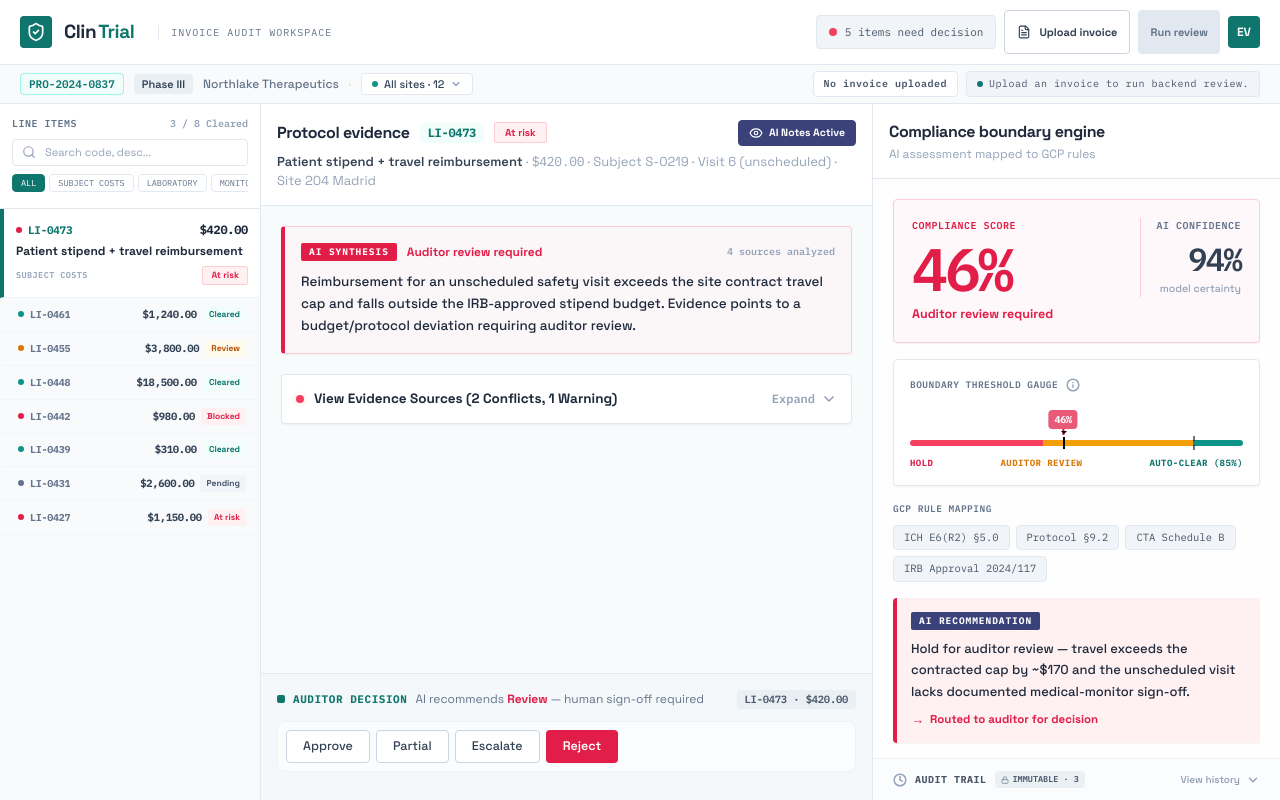
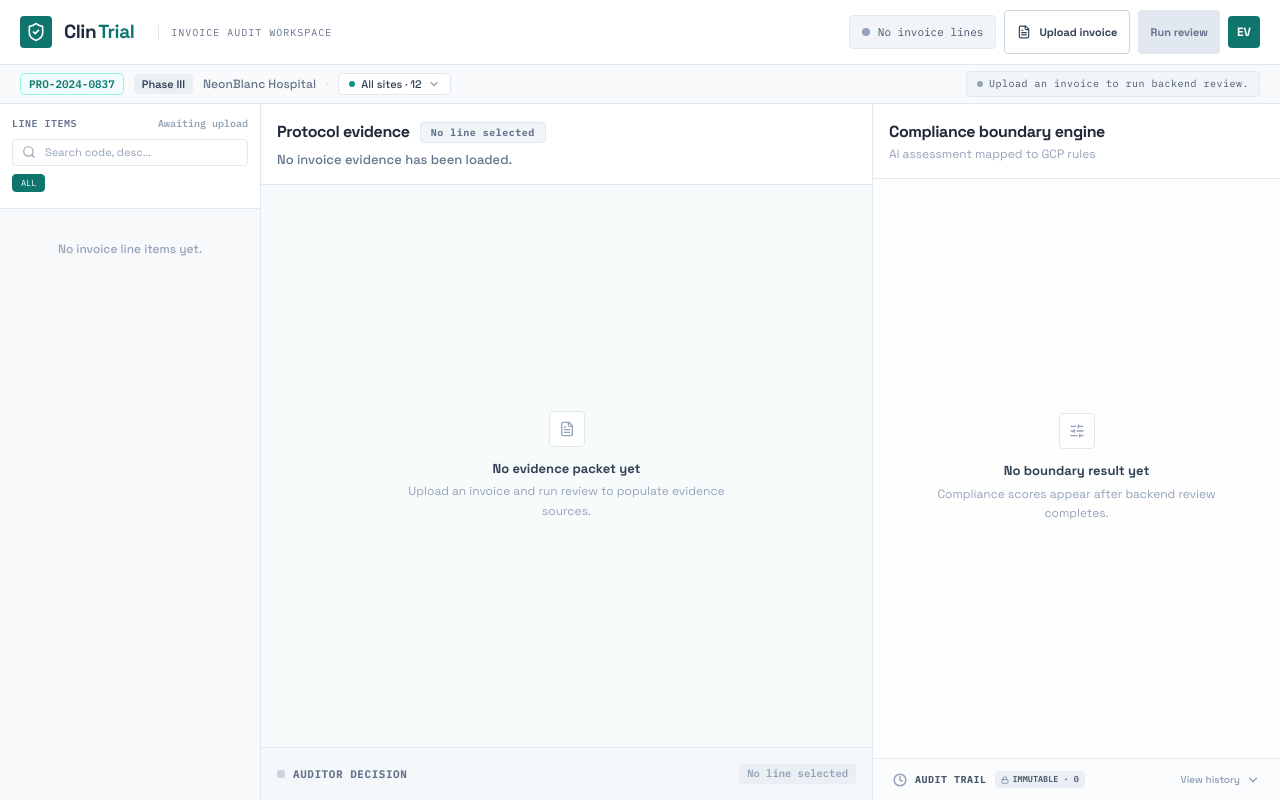
Before and after one commit to IvanMiao/Raise-Hackathon-Clintrial, a Next.js app: page / in a window 1280 px wide. Built offline with nearby package versions, Linux system fonts and the light colour scheme.

Commit message:
fix: simplify workspace empty and trace states

```diff
--- a/app/ClinTrialWorkspace.tsx
+++ b/app/ClinTrialWorkspace.tsx
@@ -24,15 +24,11 @@ import {
   Bookmark,
   Clock
 } from 'lucide-react';
-import { INITIAL_ITEMS, INITIAL_TRAIL } from './trialData';
 import type { AuditTrailEntry, EvidenceItem, TrialItem } from './trialTypes';
 import type {
   AgentEvent,
   AgentReviewMode,
   AgentReviewResult,
-  AgentTracePhase,
-  AgentTraceStatus,
-  AgentTraceUpdate,
   BoundaryRecommendation,
   EvidenceCard,
   EvidenceSource,
@@ -64,63 +60,6 @@ const agentStatusStyles: Record<AgentRunStatus, string> = {
   failed: 'text-rose-600 bg-rose-50 border-rose-200',
 };
 
-const agentTracePhaseOrder: AgentTracePhase[] = [
-  'upload',
-  'extraction',
-  'planning',
-  'search',
-  'ranking',
-  'evaluation',
-];
-
-const agentTracePhaseDefaults: Record<
-  AgentTracePhase,
-  { title: string; headline: string }
-> = {
-  upload: {
-    title: 'Upload',
-    headline: 'Waiting for invoice handoff.',
-  },
-  extraction: {
-    title: 'Extract',
-    headline: 'Waiting to read line items.',
-  },
-  planning: {
-    title: 'Plan',
-    headline: 'Waiting to plan evidence searches.',
-  },
-  search: {
-    title: 'Search',
-    headline: 'Waiting for read-only evidence tools.',
-  },
-  ranking: {
-    title: 'Rank',
-    headline: 'Waiting to rank evidence.',
-  },
-  evaluation: {
-    title: 'Evaluate',
-    headline: 'Waiting for boundary checks.',
-  },
-  summary: {
-    title: 'Summary',
-    headline: 'Waiting to draft reviewer summary.',
-  },
-};
-
-const agentTraceStatusStyles: Record<AgentTraceStatus, string> = {
-  queued: 'border-slate-200 bg-white text-slate-500',
-  running: 'agent-step-thinking border-blue-300 bg-blue-50 text-blue-900 shadow-sm',
-  done: 'border-teal-200 bg-teal-50 text-teal-800',
-  failed: 'border-rose-200 bg-rose-50 text-rose-800',
-};
-
-const agentTraceDotStyles: Record<AgentTraceStatus, string> = {
-  queued: 'bg-slate-300',
-  running: 'bg-blue-500 animate-pulse',
-  done: 'bg-teal-600',
-  failed: 'bg-rose-500',
-};
-
 const evidenceVerdictPriority: Record<EvidenceItem['verdict'], number> = {
   conflict: 0,
   warn: 1,
@@ -225,29 +164,6 @@ function evidenceReference(evidence: EvidenceCard): string {
 
 function staggerDelay(index: number): string {
   return `${Math.min(index * 45, 270)}ms`;
-}
-
-function traceProgressLabel(progress: AgentTraceUpdate['progress']): string | null {
-  if (!progress || progress.total <= 0) {
-    return null;
-  }
-
-  return `${progress.done}/${progress.total}`;
-}
-
-function agentTraceStepView(
-  phase: AgentTracePhase,
-  update: AgentTraceUpdate | undefined,
-) {
-  const fallback = agentTracePhaseDefaults[phase];
-
-  return {
-    id: phase,
-    title: update?.title ?? fallback.title,
-    headline: update?.headline ?? fallback.headline,
-    status: update?.status ?? 'queued',
-    progressLabel: traceProgressLabel(update?.progress),
-  };
 }
 
 function sortEvidenceByPriority(evidence: EvidenceItem[]): EvidenceItem[] {
@@ -389,14 +305,14 @@ function auditEntryFromAgentResult(result: AgentReviewResult): AuditTrailEntry {
 
 export function ClinTrialWorkspace() {
   // App States
-  const [items, setItems] = useState<TrialItem[]>(INITIAL_ITEMS);
-  const [visibleItemCount, setVisibleItemCount] = useState<number>(INITIAL_ITEMS.length);
+  const [items, setItems] = useState<TrialItem[]>([]);
+  const [visibleItemCount, setVisibleItemCount] = useState<number>(0);
   const [resultSequenceKey, setResultSequenceKey] = useState<number>(0);
-  const [selectedId, setSelectedId] = useState<string>('LI-0473');
+  const [selectedId, setSelectedId] = useState<string | null>(null);
   const [decision, setDecision] = useState<string>('');
   const [reason, setReason] = useState<string>('');
   const [trailExpanded, setTrailExpanded] = useState<boolean>(false);
-  const [trail, setTrail] = useState<AuditTrailEntry[]>(INITIAL_TRAIL);
+  const [trail, setTrail] = useState<AuditTrailEntry[]>([]);
   const [showAiNotes, setShowAiNotes] = useState<boolean>(true);
   const [searchQuery, setSearchQuery] = useState<string>('');
   const [selectedCategory, setSelectedCategory] = useState<string>('All');
@@ -408,9 +324,6 @@ export function ClinTrialWorkspace() {
     'Upload an invoice to run backend review.',
   );
   const [agentError, setAgentError] = useState<string | null>(null);
-  const [liveTraceCards, setLiveTraceCards] =
-    useState<Partial<Record<AgentTracePhase, AgentTraceUpdate>>>({});
-  const [lastRunId, setLastRunId] = useState<string | null>(null);
   const abortControllerRef = useRef<AbortController | null>(null);
   const revealTimersRef = useRef<number[]>([]);
 
@@ -452,12 +365,16 @@ export function ClinTrialWorkspace() {
   }, [filteredItems, visibleItemCount]);
 
   // Find currently selected item
-  const selectedItem = useMemo(() => {
-    return items.find((it) => it.id === selectedId) || items[0];
+  const selectedItem = useMemo<TrialItem | null>(() => {
+    if (!selectedId) {
+      return items[0] ?? null;
+    }
+
+    return items.find((it) => it.id === selectedId) ?? items[0] ?? null;
   }, [items, selectedId]);
 
   const prioritizedEvidence = useMemo(() => {
-    return sortEvidenceByPriority(selectedItem.evidence);
+    return selectedItem ? sortEvidenceByPriority(selectedItem.evidence) : [];
   }, [selectedItem]);
 
   // Calculate risk items remaining (any item with band !== 'clear')
@@ -526,14 +443,14 @@ export function ClinTrialWorkspace() {
   };
 
   // Decision submit handler
-  const canSubmit = !!decision && (
+  const canSubmit = selectedItem !== null && !!decision && (
     (decision === 'reject' || decision === 'escalate')
       ? reason.trim().length > 0
       : true
   );
 
   const handleSubmit = () => {
-    if (!canSubmit) return;
+    if (!canSubmit || !selectedItem) return;
 
     const now = new Date();
     const hh = String(now.getHours()).padStart(2, '0');
@@ -588,22 +505,12 @@ export function ClinTrialWorkspace() {
   };
 
   // Navigation Items
-  const selMeta = getStatusMeta(selectedItem.status);
-  const selBand = getBandMeta(selectedItem.band);
+  const selMeta = selectedItem ? getStatusMeta(selectedItem.status) : getStatusMeta('pending');
+  const selBand = selectedItem ? getBandMeta(selectedItem.band) : getBandMeta('review');
   const agentStatusStyle = agentStatusStyles[agentStatus];
   const isAgentRunning = agentStatus === 'running';
   const selectedFileError = selectedFile ? invoiceUploadError(selectedFile) : null;
   const canRunAgent = selectedFile !== null && selectedFileError === null && !isAgentRunning;
-  const hasAgentTrace = isAgentRunning || Object.keys(liveTraceCards).length > 0;
-  const agentTraceSteps = useMemo(() => {
-    return agentTracePhaseOrder.map((phase) =>
-      agentTraceStepView(phase, liveTraceCards[phase]),
-    );
-  }, [liveTraceCards]);
-
-  // Split audit trail for rendering
-  const latestTrail = trail[0];
-  const restTrail = trail.slice(1);
 
   function clearItemRevealTimers(): void {
     revealTimersRef.current.forEach((timerId) => window.clearTimeout(timerId));
@@ -624,33 +531,24 @@ export function ClinTrialWorkspace() {
     }
   }
 
-  function setLocalTraceCard(
-    update: Omit<AgentTraceUpdate, 'type' | 'updatedAt'>,
-  ): void {
-    setLiveTraceCards((currentTraceCards) => ({
-      ...currentTraceCards,
-      [update.id]: {
-        type: 'trace_update',
-        ...update,
-        updatedAt: new Date().toISOString(),
-      },
-    }));
-  }
-
   function applyAgentResult(result: AgentReviewResult): void {
     const nextItems = mapAgentResultToItems(result);
 
+    setItems(nextItems);
+
     if (nextItems.length > 0) {
-      setItems(nextItems);
       setSelectedId(nextItems[0].id);
       setSelectedCategory('All');
       setSearchQuery('');
       setEvidenceExpanded(true);
       revealAgentItems(nextItems);
+    } else {
+      setSelectedId(null);
+      setEvidenceExpanded(false);
+      setVisibleItemCount(0);
     }
 
     setTrail((prevTrail) => [auditEntryFromAgentResult(result), ...prevTrail]);
-    setLastRunId(result.runId);
     setAgentStatus('done');
     setAgentError(null);
     setAgentMessage(
@@ -660,16 +558,11 @@ export function ClinTrialWorkspace() {
 
   function handleAgentEvent(event: AgentEvent): AgentReviewResult | null {
     if (event.type === 'started') {
-      setLastRunId(event.runId);
       setAgentMessage(`Backend workflow started · ${event.runId.slice(0, 8)}`);
       return null;
     }
 
     if (event.type === 'trace_update') {
-      setLiveTraceCards((currentTraceCards) => ({
-        ...currentTraceCards,
-        [event.id]: event,
-      }));
       setAgentMessage(event.headline);
       return null;
     }
@@ -711,12 +604,6 @@ export function ClinTrialWorkspace() {
       setAgentStatus('failed');
       setAgentError(event.message);
       setAgentMessage(event.message);
-      setLocalTraceCard({
-        id: 'upload',
-        status: 'failed',
-        title: 'Backend review failed',
-        headline: event.message,
-      });
       return null;
     }
 
@@ -790,7 +677,6 @@ export function ClinTrialWorkspace() {
     const file = event.target.files?.[0] ?? null;
     setSelectedFile(file);
     setAgentError(null);
-    setLiveTraceCards({});
 
     if (file) {
       const sizeError = invoiceUploadError(file);
@@ -830,22 +716,17 @@ export function ClinTrialWorkspace() {
     const abortController = new AbortController();
     abortControllerRef.current = abortController;
     clearItemRevealTimers();
-    setVisibleItemCount(items.length);
-    setLiveTraceCards({});
+    setItems([]);
+    setSelectedId(null);
+    setSelectedCategory('All');
+    setSearchQuery('');
+    setEvidenceExpanded(false);
+    setDecision('');
+    setReason('');
+    setVisibleItemCount(0);
     setAgentStatus('running');
     setAgentError(null);
-    setLastRunId(null);
     setAgentMessage(`Uploading ${selectedFile.name} to backend workflow.`);
-    setLocalTraceCard({
-      id: 'upload',
-      status: 'running',
-      title: 'Upload',
-      headline: `Uploading ${selectedFile.name} to backend workflow.`,
-      progress: {
-        done: 0,
-        total: 1,
-      },
-    });
 
     const formData = new FormData();
     formData.append('invoice', selectedFile);
@@ -884,12 +765,6 @@ export function ClinTrialWorkspace() {
         setAgentStatus('failed');
         setAgentError('Backend review was canceled.');
         setAgentMessage('Backend review was canceled.');
-        setLocalTraceCard({
-          id: 'upload',
-          status: 'failed',
-          title: 'Backend review canceled',
-          headline: 'The browser canceled the running review request.',
-        });
         return;
       }
 
@@ -898,12 +773,6 @@ export function ClinTrialWorkspace() {
       setAgentStatus('failed');
       setAgentError(message);
       setAgentMessage(message);
-      setLocalTraceCard({
-        id: 'upload',
-        status: 'failed',
-        title: 'Request failed',
-        headline: message,
-      });
     } finally {
       if (abortControllerRef.current === abortController) {
         abortControllerRef.current = null;
@@ -984,7 +853,7 @@ export function ClinTrialWorkspace() {
               ) : agentStatus === 'done' ? (
                 <CheckCircle2 className="w-3.5 h-3.5" />
               ) : (
-                <span className={`w-2 h-2 rounded-full ${isAgentRunning ? 'animate-pulse bg-blue-500' : riskCount > 0 ? 'bg-rose-500' : 'bg-teal-600'}`}></span>
+                <span className={`w-2 h-2 rounded-full ${isAgentRunning ? 'animate-pulse bg-blue-500' : items.length === 0 ? 'bg-slate-400' : riskCount > 0 ? 'bg-rose-500' : 'bg-teal-600'}`}></span>
               )}
               {isAgentRunning
                 ? 'Backend running'
@@ -992,6 +861,8 @@ export function ClinTrialWorkspace() {
                   ? 'Backend complete'
                   : agentStatus === 'failed'
                     ? 'Backend issue'
+                    : items.length === 0
+                      ? 'No invoice lines'
                       : riskCount > 0
                       ? `${riskCount} items need decision`
                       : 'All items cleared'}
@@ -1054,7 +925,7 @@ export function ClinTrialWorkspace() {
           <span className="font-semibold text-slate-700 bg-slate-200/60 px-2 py-0.5 rounded text-[11px]">
             Phase III
           </span>
-          <span className="text-slate-500 font-medium">Northlake Therapeutics</span>
+          <span className="text-slate-500 font-medium">NeonBlanc Hospital</span>
           <span className="text-slate-300 select-none">·</span>
 
           <div className="flex items-center gap-1.5 font-medium text-slate-700 bg-white border border-slate-200 rounded px-2.5 py-0.5 cursor-pointer hover:bg-slate-50 transition-all text-[11px]">
@@ -1063,48 +934,15 @@ export function ClinTrialWorkspace() {
             <ChevronDown className="w-3 h-3 text-slate-400 stroke-[2.5]" />
           </div>
 
-          {hasAgentTrace && (
-            <div
-              aria-label="Live agent reasoning steps"
-              className="order-last flex w-full min-w-0 items-center gap-1.5 overflow-x-auto scrollbar-none pt-1 lg:order-none lg:w-auto lg:flex-1 lg:pt-0"
-            >
-              {agentTraceSteps.map((step, index) => {
-                const isRunningStep = step.status === 'running';
-
-                return (
-                  <div
-                    aria-current={isRunningStep ? 'step' : undefined}
-                    className={`inline-flex min-h-6 min-w-[92px] max-w-[128px] items-center justify-between gap-2 rounded border px-2 transition-all duration-200 ${agentTraceStatusStyles[step.status]}`}
-                    key={step.id}
-                  >
-                    <span className="flex min-w-0 items-center gap-1.5 font-mono text-[8.5px] font-bold uppercase tracking-wider">
-                      <span className={`h-1.5 w-1.5 flex-none rounded-full ${agentTraceDotStyles[step.status]}`}></span>
+          <div className="ml-auto flex min-w-0 items-center gap-2">
+            <span
+              className={`inline-flex min-w-0 max-w-[460px] items-center gap-1.5 rounded border px-2.5 py-1 font-mono text-[10px] tracking-wider ${agentStatusStyle}`}
+              role={agentError ? 'alert' : 'status'}
+            >
+              <span className={`h-1.5 w-1.5 flex-none rounded-full ${isAgentRunning ? 'animate-pulse bg-blue-500' : agentStatus === 'failed' ? 'bg-rose-500' : agentStatus === 'done' ? 'bg-teal-700' : 'bg-slate-400'}`}></span>
               <span className="truncate">
-                        {String(index + 1).padStart(2, '0')} · {step.title}
-                      </span>
-                    </span>
-                    {step.progressLabel && (
-                      <span className="flex-none font-mono text-[8.5px] font-bold tabular-nums">
-                        {step.progressLabel}
-                      </span>
-                    )}
-                  </div>
-                );
-              })}
-            </div>
-          )}
-
-          <div className="ml-auto flex items-center gap-2">
-            <span
-              className={`font-mono text-[10px] font-semibold tracking-wider px-2.5 py-1 rounded border ${agentError ? 'text-rose-600 bg-rose-50 border-rose-200' : 'text-slate-600 bg-white border-slate-200'}`}
-              role={agentError ? 'alert' : undefined}
-            >
-              {selectedFile ? compactText(selectedFile.name, 34) : 'No invoice uploaded'}
-              {lastRunId ? ` · ${lastRunId.slice(0, 8)}` : ''}
-            </span>
-            <span className={`hidden md:inline-flex items-center gap-1.5 font-mono text-[10px] tracking-wider px-2.5 py-1 rounded border ${agentStatusStyle}`}>
-              <span className={`w-1.5 h-1.5 rounded-full ${isAgentRunning ? 'animate-pulse bg-blue-500' : agentStatus === 'failed' ? 'bg-rose-500' : 'bg-teal-700'}`}></span>
               {compactText(agentMessage, 76)}
+              </span>
             </span>
           </div>
         </div>
@@ -1122,7 +960,9 @@ export function ClinTrialWorkspace() {
                 Line items
               </span>
               <span className="font-mono text-[10px] text-slate-400 font-semibold">
-                {items.filter(i => i.status === 'pass').length} / {items.length} Cleared
+                {items.length > 0
+                  ? `${items.filter(i => i.status === 'pass').length} / ${items.length} Cleared`
+                  : 'Awaiting upload'}
               </span>
             </div>
 
@@ -1170,7 +1010,9 @@ export function ClinTrialWorkspace() {
           <div className="flex-1 overflow-y-auto min-h-0">
             {filteredItems.length === 0 ? (
               <div className="p-8 text-center text-xs text-slate-400 font-medium">
-                No matching line items found.
+                {items.length === 0
+                  ? 'No invoice line items yet.'
+                  : 'No matching line items found.'}
               </div>
             ) : (
               visibleFilteredItems.map((item, itemIndex) => {
@@ -1266,6 +1108,8 @@ export function ClinTrialWorkspace() {
           <div className="flex-none p-4 pb-3.5 border-b border-slate-200 bg-white">
             <div className="flex items-center gap-2.5 flex-wrap">
               <span className="text-base font-bold tracking-tight text-slate-800">Protocol evidence</span>
+              {selectedItem ? (
+                <>
                   <span className="font-mono tracking-tight text-xs font-bold text-teal-700 bg-teal-50 px-2 py-0.5 rounded">
                     {selectedItem.id}
                   </span>
@@ -1292,18 +1136,32 @@ export function ClinTrialWorkspace() {
                     <Eye className="w-3.5 h-3.5" />
                     {showAiNotes ? 'AI Notes Active' : 'Show AI Notes'}
                   </button>
-            </div>
-
+                </>
+              ) : (
+                <span className="font-mono text-[10px] font-bold tracking-wider text-slate-500 bg-slate-100 border border-slate-200 px-2.5 py-0.5 rounded">
+                  No line selected
+                </span>
+              )}
+            </div>
+
+            {selectedItem ? (
               <div className="text-[13px] text-slate-700 mt-1.5 font-semibold">
                 {selectedItem.desc}{' '}
                 <span className="text-slate-400 font-normal">
                   · <span className="font-mono tracking-tight">{selectedItem.amount}</span> · {selectedItem.meta}
                 </span>
               </div>
+            ) : (
+              <div className="text-[13px] text-slate-500 mt-1.5 font-medium">
+                No invoice evidence has been loaded.
+              </div>
+            )}
           </div>
 
           {/* Scrollable Evidence Area */}
           <div className="flex-1 overflow-y-auto min-h-0 p-5">
+            {selectedItem ? (
+              <>
 
             {/* AI SYNTHESIS HERO CARD */}
             <div
@@ -1436,9 +1294,26 @@ export function ClinTrialWorkspace() {
                 </div>
               );
             })()}
+              </>
+            ) : (
+              <div className="h-full min-h-[280px] flex items-center justify-center text-center">
+                <div className="max-w-xs">
+                  <div className="mx-auto mb-3 flex h-9 w-9 items-center justify-center rounded border border-slate-200 bg-white text-slate-400">
+                    <FileText className="h-4 w-4" />
+                  </div>
+                  <div className="text-[13px] font-bold text-slate-700">
+                    No evidence packet yet
+                  </div>
+                  <div className="mt-1 text-[12px] leading-relaxed text-slate-400">
+                    Upload an invoice and run review to populate evidence sources.
+                  </div>
+                </div>
+              </div>
+            )}
           </div>
 
           {/* STICKY BOTTOM AUDITOR DECISION BAR */}
+          {selectedItem ? (
           <div className="flex-none bg-slate-100/50 border-t border-slate-200/80 p-4 transition-all duration-300">
             <div className="flex items-center justify-between gap-2 mb-3 flex-wrap">
               <div className="flex items-center gap-2">
@@ -1521,6 +1396,21 @@ export function ClinTrialWorkspace() {
               </div>
             </div>
           </div>
+          ) : (
+            <div className="flex-none bg-slate-100/50 border-t border-slate-200/80 p-4">
+              <div className="flex items-center justify-between gap-2 flex-wrap">
+                <div className="flex items-center gap-2">
+                  <span className="w-2 h-2 rounded-sm bg-slate-300"></span>
+                  <span className="font-mono text-[11px] font-bold tracking-wider text-slate-500">
+                    AUDITOR DECISION
+                  </span>
+                </div>
+                <span className="font-mono text-[10.5px] font-semibold text-slate-400 bg-slate-200/50 px-2 py-0.5 rounded">
+                  No line selected
+                </span>
+              </div>
+            </div>
+          )}
         </section>
 
         {/* RIGHT COLUMN: Compliance Engine & Audit Trail */}
@@ -1531,6 +1421,8 @@ export function ClinTrialWorkspace() {
           </div>
 
           <div className="flex-1 overflow-y-auto min-h-0 p-5 bg-slate-50/20">
+            {selectedItem ? (
+              <>
             {/* HERO SCORE & CONFIDENCE BLOCK */}
             <div
               className={`border p-4.5 transition-all duration-200 rounded shadow-sm ${
@@ -1681,7 +1573,22 @@ export function ClinTrialWorkspace() {
                 <span className="text-[13px]">&rarr;</span> {getBandRouting(selectedItem.band)}
               </div>
             </div>
-
+              </>
+            ) : (
+              <div className="h-full min-h-[360px] flex items-center justify-center text-center">
+                <div className="max-w-xs">
+                  <div className="mx-auto mb-3 flex h-9 w-9 items-center justify-center rounded border border-slate-200 bg-white text-slate-400">
+                    <SlidersHorizontal className="h-4 w-4" />
+                  </div>
+                  <div className="text-[13px] font-bold text-slate-700">
+                    No boundary result yet
+                  </div>
+                  <div className="mt-1 text-[12px] leading-relaxed text-slate-400">
+                    Compliance scores appear after backend review completes.
+                  </div>
+                </div>
+              </div>
+            )}
           </div>
 
           {/* BOTTOM IMMUTABLE AUDIT TRAIL */}
@@ -1713,7 +1620,12 @@ export function ClinTrialWorkspace() {
             {/* Collapsible scrollable list of all Audit records */}
             {trailExpanded && (
               <div className="max-h-52 overflow-y-auto border-t border-slate-150 bg-white divide-y divide-slate-100">
-                {trail.map((row, idx) => (
+                {trail.length === 0 ? (
+                  <div className="px-5 py-4 text-[11px] font-medium text-slate-400">
+                    No audit records yet.
+                  </div>
+                ) : (
+                  trail.map((row, idx) => (
                     <div key={idx} className="px-5 py-2.5 flex items-start gap-2.5 hover:bg-slate-50/50 transition-colors">
                       <span
                         className="text-[9px] font-bold px-1.5 py-0.5 rounded-sm select-none font-sans"
@@ -1732,10 +1644,11 @@ export function ClinTrialWorkspace() {
                         </div>
                       </div>
                     </div>
-                ))}
-              </div>
+                  ))
                 )}
               </div>
+            )}
+          </div>
         </section>
 
       </main>
```
Also changed, not shown: app/globals.css (+0 -20 lines). Lines whose indentation alone changed are shown as unchanged.
